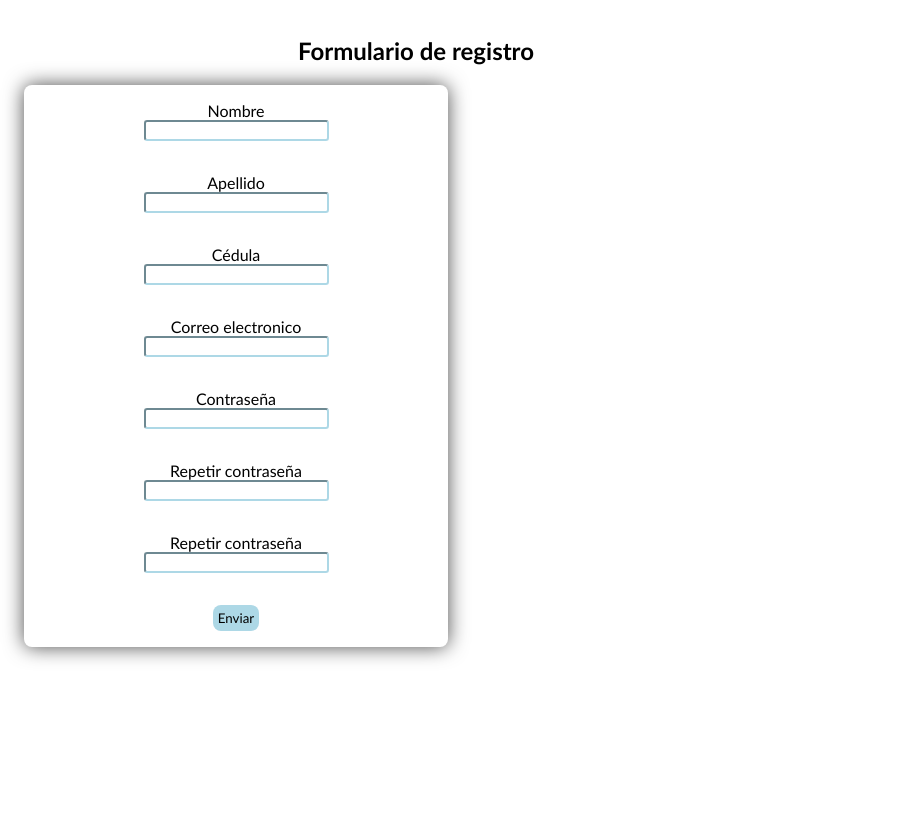
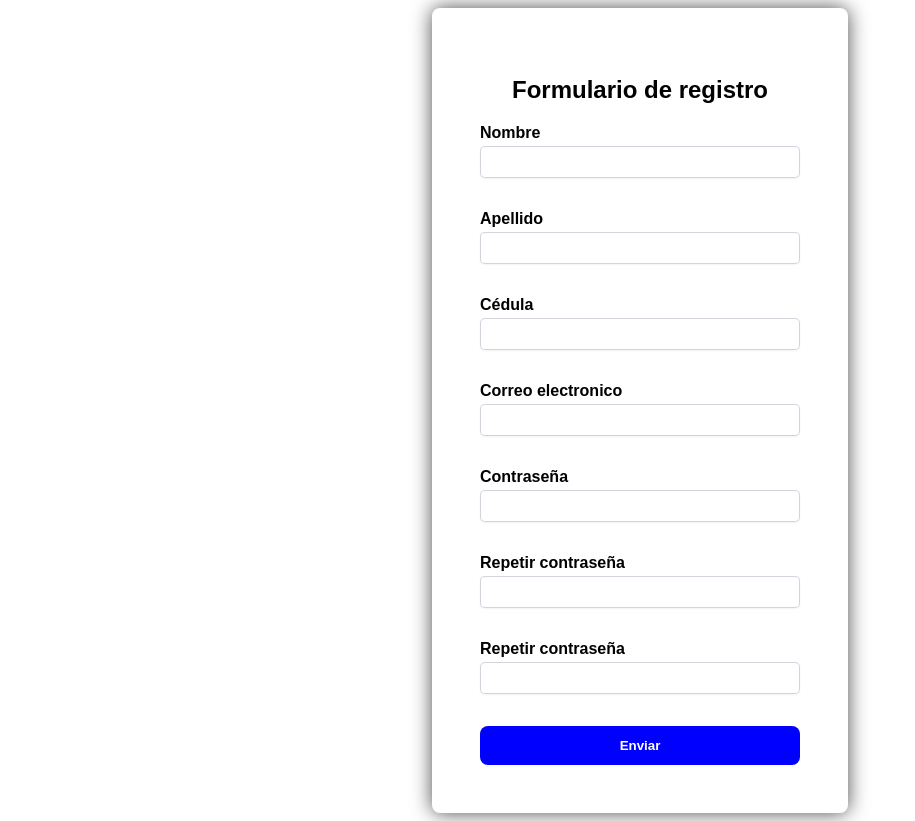
Before and after one commit to juanalopez1/formulario, a plain HTML site: page form.html in a window 1280 px wide. Shown: the whole page, without its empty margins (0-915 px from the left). Before the commit the page ends 800 px from the top, so only its background shows below. Drawn offline with Linux system fonts and the light colour scheme.

Commit message:
re-styled the form

```diff
--- a/form.html
+++ b/form.html
@@ -1,29 +1,34 @@
-<!DOCTYPE html>
+<!doctype html>
 <html lang="en">
+
 <head>
-    <meta charset="UTF-8">
-    <meta name="viewport" content="width=device-width, initial-scale=1.0">
+    <meta charset="UTF-8" />
+    <meta name="viewport" content="width=device-width, initial-scale=1.0" />
     <title>Formulario</title>
-    <link href="styles.css" rel="stylesheet">
+    <link href="styles.css" rel="stylesheet" />
 </head>
+
 <body>
+    <main>
         <h2>Formulario de registro</h2>
         <form>
             <label in>Nombre</label>
-            <input type="text">
+            <input type="text" />
             <label>Apellido</label>
-            <input type="text">
+            <input type="text" />
             <label>Cédula</label>
-            <input type="text">
+            <input type="text" />
             <label>Correo electronico</label>
-            <input type="email">
+            <input type="email" />
             <label>Contraseña</label>
-            <input type="password">
+            <input type="password" />
             <label>Repetir contraseña</label>
-            <input type="password">
+            <input type="password" />
             <label>Repetir contraseña</label>
-            <input type="password">
+            <input type="password" />
             <button type="">Enviar</button>
         </form>
+    </main>
 </body>
+
 </html>
--- a/styles.css
+++ b/styles.css
@@ -1,35 +1,83 @@
-html{
-    font-family: 'Gill Sans', 'Gill Sans MT', Calibri, 'Trebuchet MS', sans-serif;
+html {
+    font-family: sans-serif;
+    /*font-family: 'Gill Sans', 'Gill Sans MT', Calibri, 'Trebuchet MS', sans-serif;*/
+}
+
+body {
+    display: flex;
     align-items: center;
-    text-align: center;
-    max-width: 50rem;
-    padding: 1rem;
-    align-content: center;
+    justify-content: center;
+}
+
+main {
+    box-shadow: 0px 0px 20px rgba(0, 0, 0, 0.7);
+    max-width: 20rem;
+    display: flex;
+    flex-direction: column;
+    align-items: center;
+    padding: 3rem;
+    border-radius: 0.5rem;
 }
 
 form {
-    box-shadow: 0px 0px 20px rgba(0, 0, 0, 0.7);
-    max-width: 50%;
-    padding: 1rem;
+    width: 20rem;
     display: flex;
     flex-direction: column;
-    align-self: center;
-    border-radius: 0.5rem;
+    align-items: center;
+}
+
+label {
+    width: 100%;
+    font-weight: 700;
+    text-align: left;
+    margin-bottom: 0.25rem;
 }
 
 input {
+    all: unset;
+    padding: 0.25rem 0.5rem;
+    line-height: 1.5em;
     margin-bottom: 2rem;
-    max-width: 50%;
+    box-sizing: border-box;
+    width: 100%;
     align-self: center;
-    border-color: lightblue;
-    border-radius: 0.2rem;
+    border-radius: 0.3rem;
+    box-shadow:
+        rgb(255, 255, 255) 0px 0px 0px 0px inset,
+        rgb(209, 213, 219) 0px 0px 0px 1px inset,
+        rgba(0, 0, 0, 0.05) 0px 1px 2px 0px;
+}
+
+input:focus {
+    box-shadow:
+        rgb(255, 255, 255) 0px 0px 0px 0px inset,
+        blue 0px 0px 0px 2px inset,
+        rgba(0, 0, 0, 0.05) 0px 1px 2px 0px;
 }
 
 button {
     align-self: center;
-    background-color:lightblue;
+    background-color: blue;
+    color: white;
+    font-weight: 700;
+    width: 100%;
     border: none;
     border-radius: 0.5rem;
-    padding: 5px;
-    font-family:'Gill Sans', 'Gill Sans MT', Calibri, 'Trebuchet MS', sans-serif
+    padding: 0.75rem 1rem;
 }
+
+
+@media (width < 30em) {
+    main {
+        width: 100dvw;
+        margin: unset;
+        margin: 0rem;
+        padding-left: 0rem !important;
+        padding-right: 0rem !important;
+        box-shadow: none;
+    }
+
+    body {
+        padding: 0px !important;
+    }
+}
```
